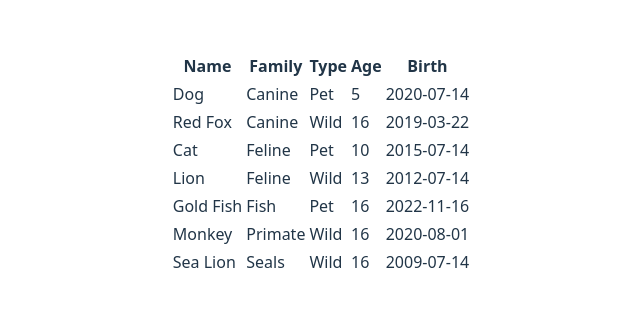
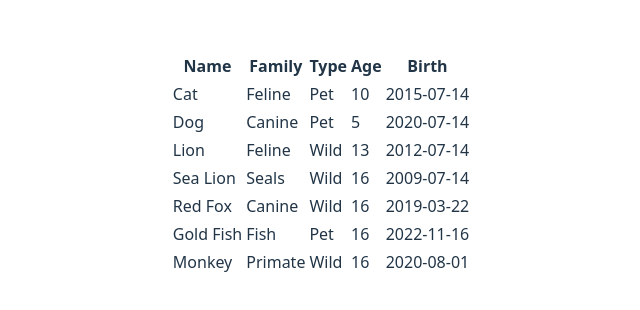
Before and after one commit to kikeverea/react-data-table, a React (Vite) app: page / in a window 1280 px wide. Shown: the part 236-546 px from the top of the page, without its empty margins (319-959 px from the left). Built offline with nearby package versions, Linux system fonts and the light colour scheme.

Commit message:
Small refactor to Table. Remove unnecessary useMemo

```diff
--- a/src/components/Table/Table.tsx
+++ b/src/components/Table/Table.tsx
@@ -1,4 +1,4 @@
-import {isValidElement, ReactNode, useMemo, useState} from 'react'
+import {isValidElement, ReactNode, useState} from 'react'
 import {Entity, FilterRange, TableColumn, TableFilter, TableProps, TableSort} from './types/types.ts'
 
 const Table = <T extends Entity>(
@@ -7,13 +7,11 @@ const Table = <T extends Entity>(
   columns,
   search,
   filter,
-  sort: sortBy,
+  sortBy,
   pagination: itemsPerPage,
   page: currentPage,
   noEntriesMessage,
 }: TableProps<T>) => {
-
-  const header = useMemo(() => columns.map(col => col.name), [columns])
 
   const [sort, setSort] = useState<TableSort | undefined>(sortBy)
   const [pagination, setPagination] = useState(itemsPerPage)
@@ -52,8 +50,8 @@ const Table = <T extends Entity>(
       <table>
         <thead>
           <tr>
-            { header.map(headerName =>
-              <th key={ headerName } onClick={ ()=> handleSortChange(headerName) }>{ headerName }</th>)
+            { columns.map(col =>
+              <th key={ col.name } onClick={ ()=> handleSortChange(col.name) }>{ col.name }</th>)
             }
           </tr>
         </thead>
@@ -241,12 +239,12 @@ const evaluateFilter = (filter: string[] | FilterRange, value: string): boolean
     return filter.some(filterValue => value.toLowerCase().includes(filterValue.toLowerCase()))
 }
 
-const pageRange = (currentPage: number, pagination: number | undefined, collectionLength: number): readonly [number, number]=> {
-  if (!pagination)
+const pageRange = (currentPage: number, itemsPerPage: number | undefined, collectionLength: number): readonly [number, number]=> {
+  if (!itemsPerPage)
     return [0, collectionLength]
 
-  const startIndex = currentPage * pagination
-  const endIndex = startIndex + pagination
+  const startIndex = currentPage * itemsPerPage
+  const endIndex = startIndex + itemsPerPage
 
   return [startIndex, endIndex]
 }
--- a/src/components/Table/types/types.ts
+++ b/src/components/Table/types/types.ts
@@ -16,12 +16,11 @@ export type TableProps<T extends Entity> = {
   columns: TableColumn<T>[],
   search?: string,
   filter?: TableFilter,
-  sort?: TableSort,
+  sortBy?: TableSort,
   noEntriesMessage?: string,
   pagination?: number,
   page?: number,
 }
-
 
 /************ Sort ***************/
 
```
